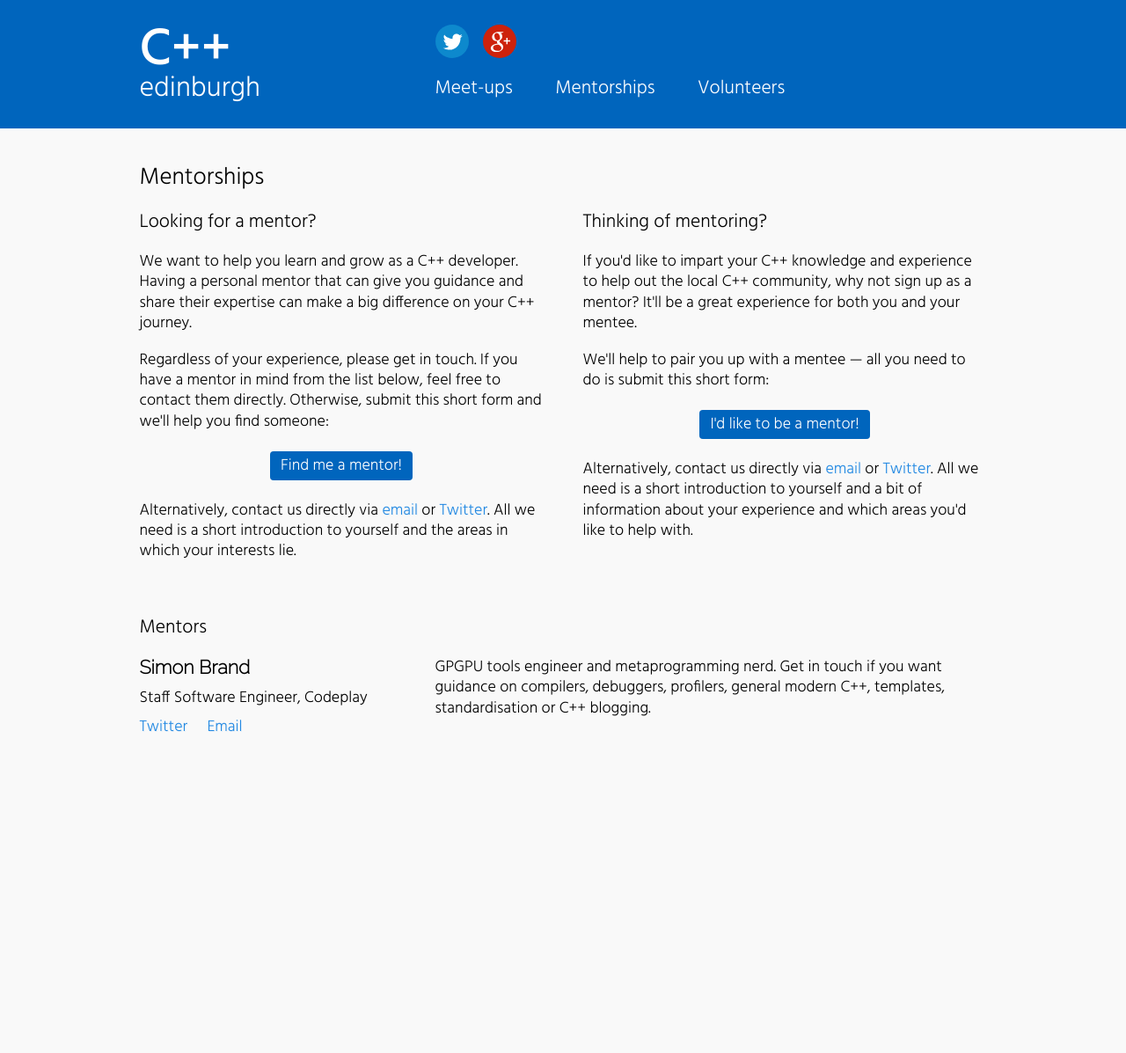
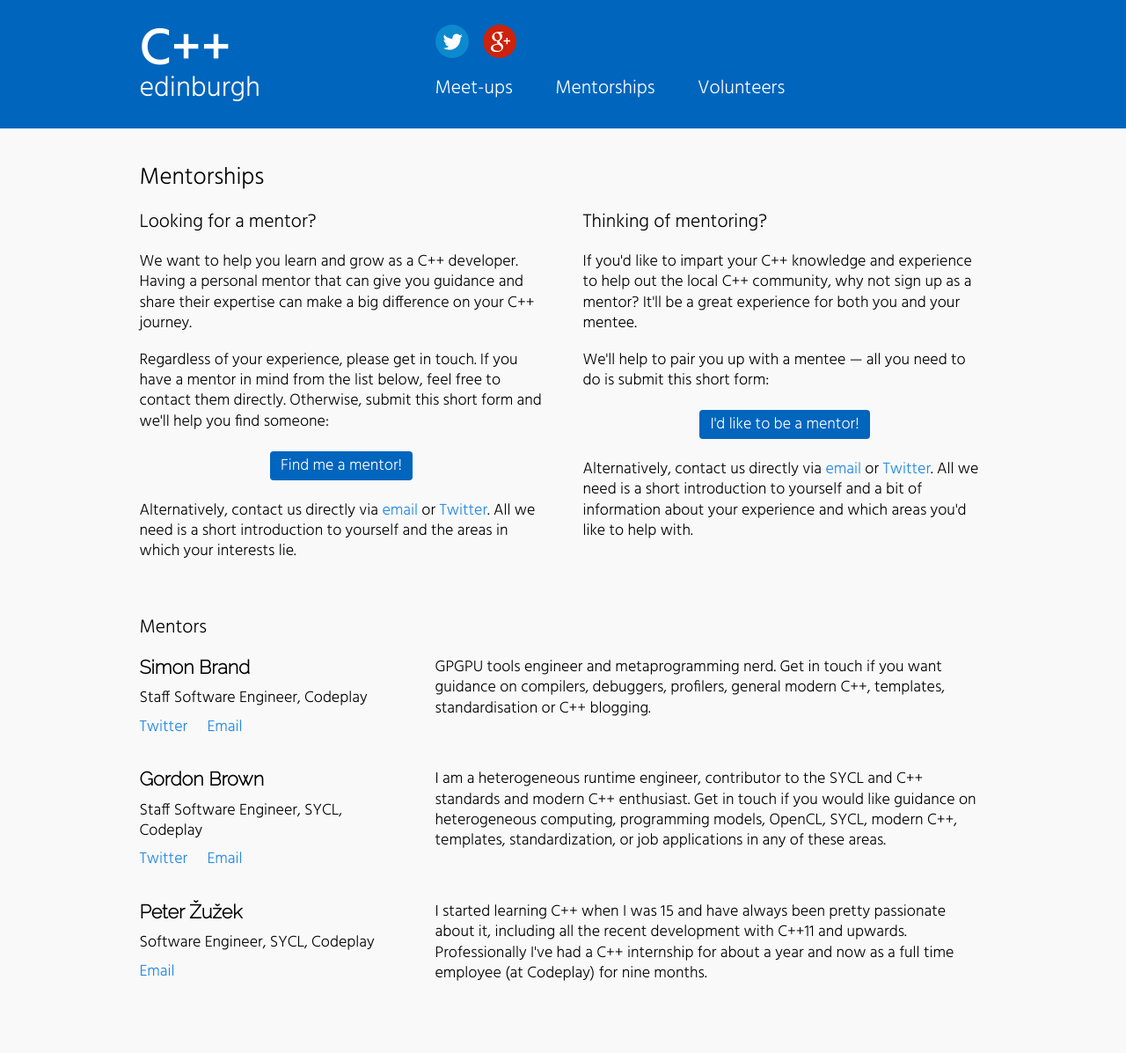
Before and after one commit to sftrabbit/CppEdinburgh, a Jekyll site: the page built from mentorships.html, in a window 1280 px wide. Shown: the whole page at 88% size. Built offline with Jekyll 4.4.1, drawn with Linux system fonts in a browser that asks for light colours; before the commit the page ends 919 px from its top, so only the background shows below that.

Commit message:
Add new mentors.
Gordon Brown, Peter Žužek

```diff
--- a/_data/mentors.yaml
+++ b/_data/mentors.yaml
@@ -15,3 +15,19 @@
     - name: Email
       url: mailto:tartanllama@gmail.com
   bio: GPGPU tools engineer and metaprogramming nerd. Get in touch if you want guidance on compilers, debuggers, profilers, general modern C++, templates, standardisation or C++ blogging.
+
+- name: Gordon Brown
+  position: Staff Software Engineer, SYCL, Codeplay
+  links:
+    - name: Twitter
+      url: https://twitter.com/AerialMantis
+    - name: Email
+      url: mailto:aerialmantis@gmail.com
+  bio: I am a heterogeneous runtime engineer, contributor to the SYCL and C++ standards and modern C++ enthusiast. Get in touch if you would like guidance on heterogeneous computing, programming models, OpenCL, SYCL, modern C++, templates, standardization, or job applications in any of these areas.
+
+- name: Peter Žužek
+  position: Software Engineer, SYCL, Codeplay
+  links:
+    - name: Email
+      url: mailto:peterzuzek@gmail.com
+  bio: I started learning C++ when I was 15 and have always been pretty passionate about it, including all the recent development with C++11 and upwards. Professionally I've had a C++ internship for about a year and now as a full time employee (at Codeplay) for nine months.
```
